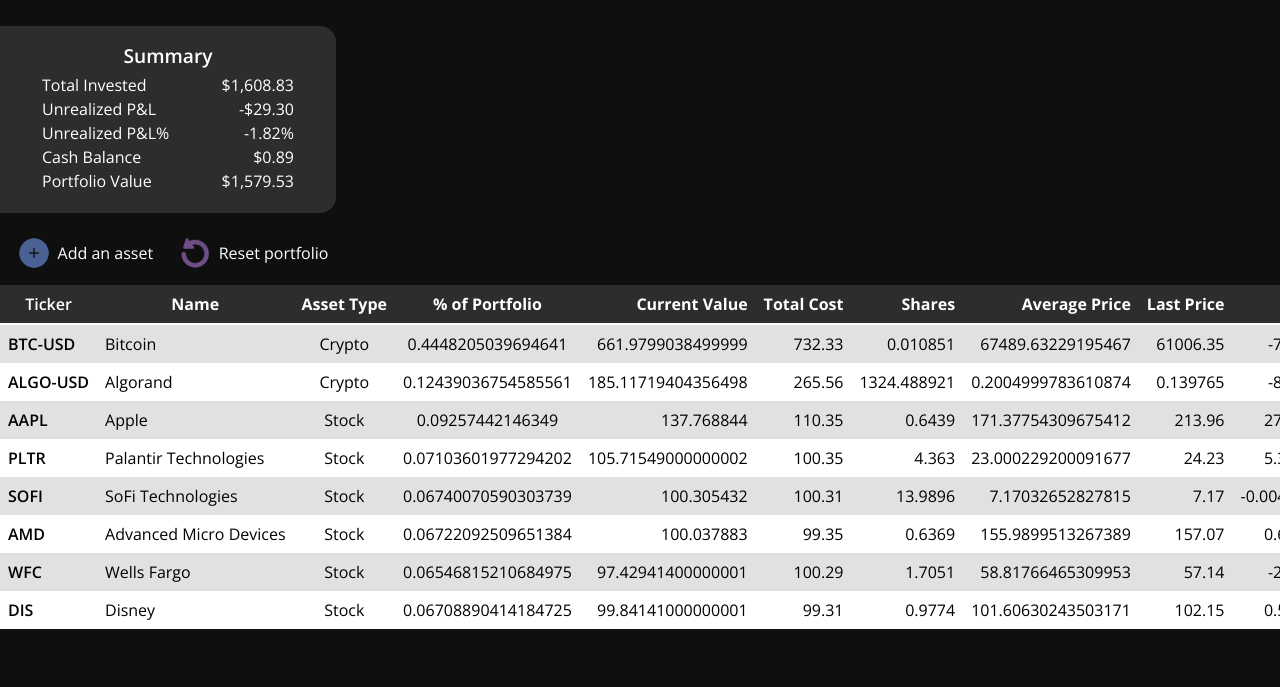
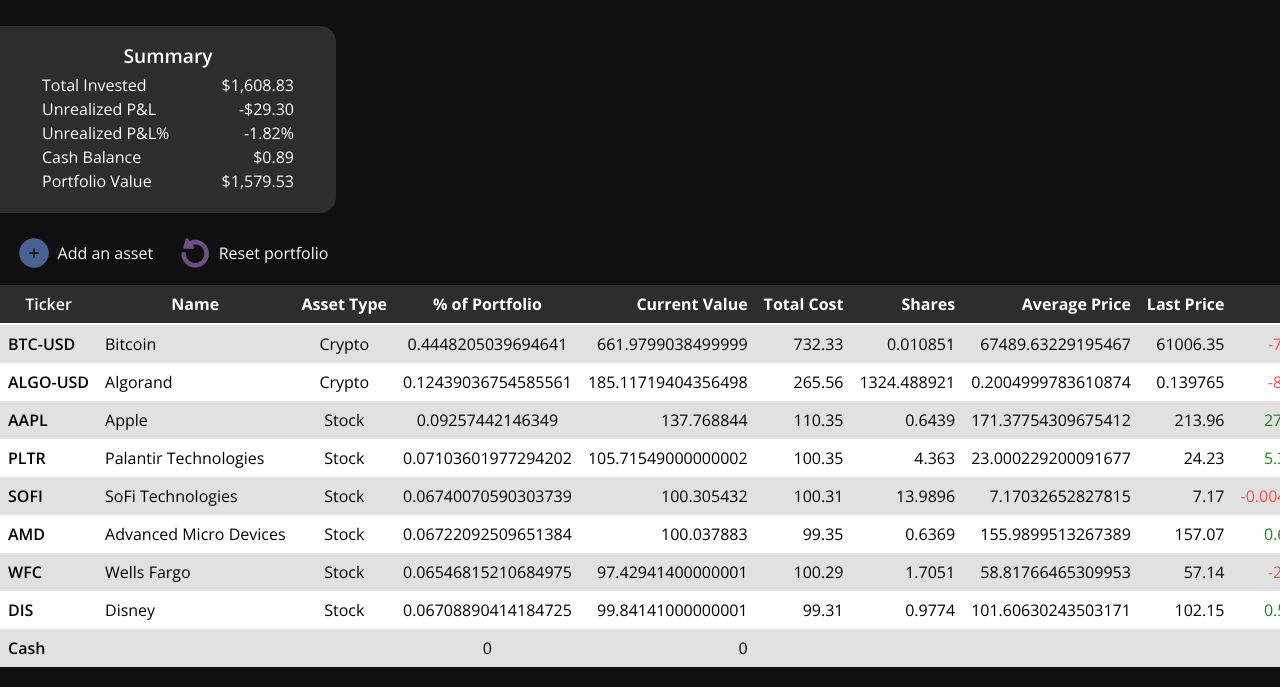
Before and after one commit to ieatcode4breakfast/a-simple-financial-portfolio-tracker, a plain HTML site: page index.html in a window 1280 px wide. Shown: the part 113-800 px from the top of the page. Drawn offline with nearby package versions, Linux system fonts and the light colour scheme.

Commit message:
Apply profit loss styling

```diff
--- /dev/null
+++ b/scripts/components/format.js
@@ -0,0 +1,11 @@
+export function profitLossStyle(num) {
+  if (num > 0) {
+    return 'js-positive-number';
+
+  } else if (num < 0) {
+    return 'js-negative-number';
+
+  } else {
+    return '';
+  }
+}
--- a/scripts/components/portfolio-table.js
+++ b/scripts/components/portfolio-table.js
@@ -1,12 +1,18 @@
+import { profitLossStyle } from './format.js';
+
 class PortfolioTable {
   renderAssets(portfolio) {
     const tableBody = document.querySelector('.js-table-body');
+
     portfolio.assets.forEach(asset => {
-      tableBody.innerHTML += this.#generateAssetRow(asset);
+      const profitLossClass = profitLossStyle(asset.profitLoss);
+      tableBody.innerHTML += this.#generateAssetRow(asset, profitLossClass);
     })
+
+    tableBody.innerHTML += this.#generateCashRow(portfolio.cashBalancePct, portfolio.cashBalance);
   }
 
-  #generateAssetRow(asset) {
+  #generateAssetRow(asset, profitLossClass) {
     return `
       <tr data-asset-id="${asset.id}">
         <td class="ticker">${asset.ticker}</td>
@@ -18,14 +24,28 @@
         <td class="shares">${asset.shares}</td>
         <td class="average-price">${asset.averagePrice}</td>
         <td class="last-price">${asset.lastPrice}</td>
-        <td class="profit-loss js-sign-check">${asset.profitLoss}</td>
-        <td class="profit-loss-pct js-sign-check">${asset.profitLossPct}</td>
+        <td class="profit-loss ${profitLossClass}">${asset.profitLoss}</td>
+        <td class="profit-loss-pct ${profitLossClass}">${asset.profitLossPct}</td>
       </tr>
     `;
   }
 
-  #generateCashRow() {
-
+  #generateCashRow(pct, balance) {
+    return `
+    <tr>
+      <td>Cash</td>
+      <td></td>
+      <td></td>
+      <td class="pct-of-portfolio">${pct}</td>
+      <td class="current-value">${balance}</td>
+      <td></td>
+      <td></td>
+      <td></td>
+      <td></td>
+      <td></td>
+      <td></td>
+    </tr>
+    `
   }
 }
 
--- a/scripts/data/portfolio.js
+++ b/scripts/data/portfolio.js
@@ -4,6 +4,7 @@
   totalProfitLoss
   totalProfitLossPct;
   cashBalance;
+  cashBalancePct;
   totalPortfolioValue;
   #assetsTotalValue;
 
@@ -40,7 +41,8 @@
   }
 
   #calculateAssetPct() {
-    this.assets.forEach(asset=> {
+    this.cashBalancePct = this.cashBalance / this.totalPortfolioValue;
+    this.assets.forEach(asset => {
       asset.pctOfPortfolio = asset.currentValue / this.totalPortfolioValue;
     });
   }
--- a/styles/general.css
+++ b/styles/general.css
@@ -33,11 +33,11 @@
 }
 
 .js-positive-number {
-  color: var(--positive)
+  color: var(--positive) !important;
 }
 
 .js-negative-number {
-  color: var(--negative)
+  color: var(--negative) !important;
 }
 
 .capitalize {
```
Also changed, not shown: scripts/tests/testInputs.js (+1 -0 lines).
